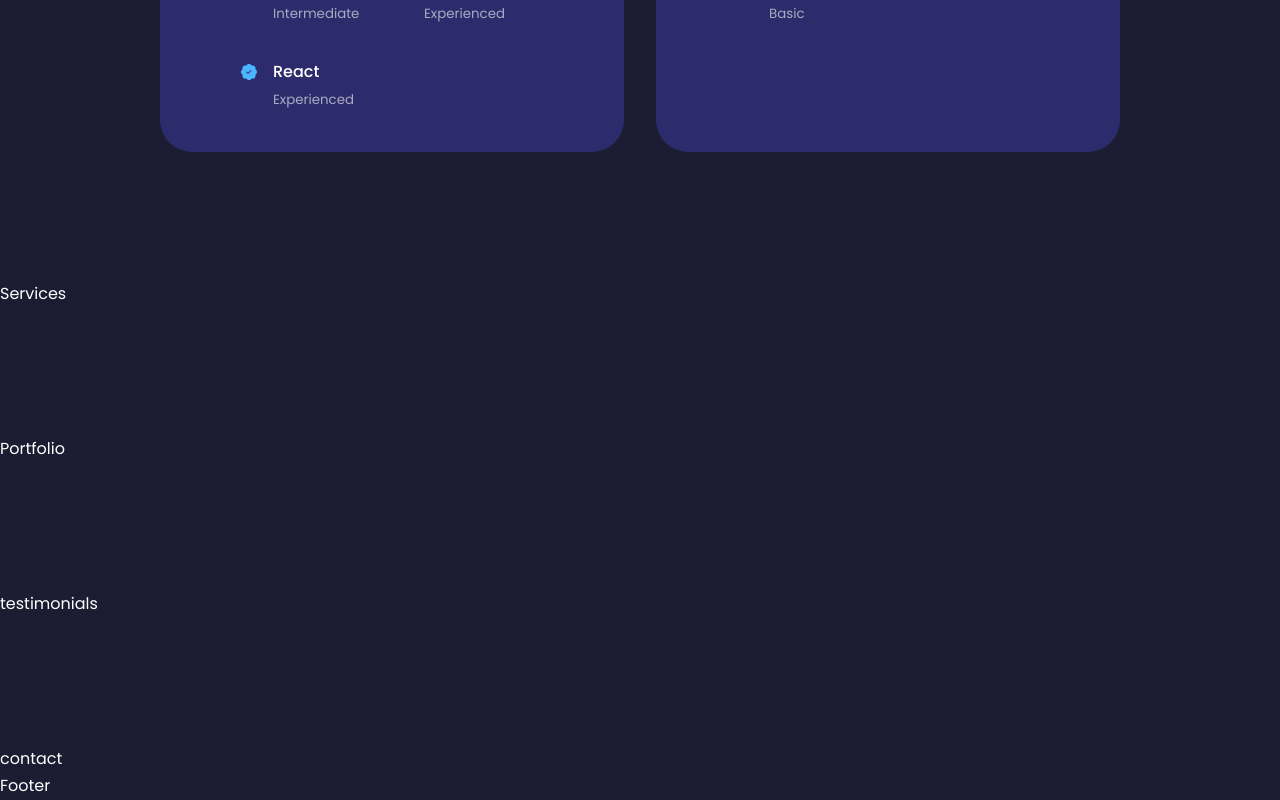
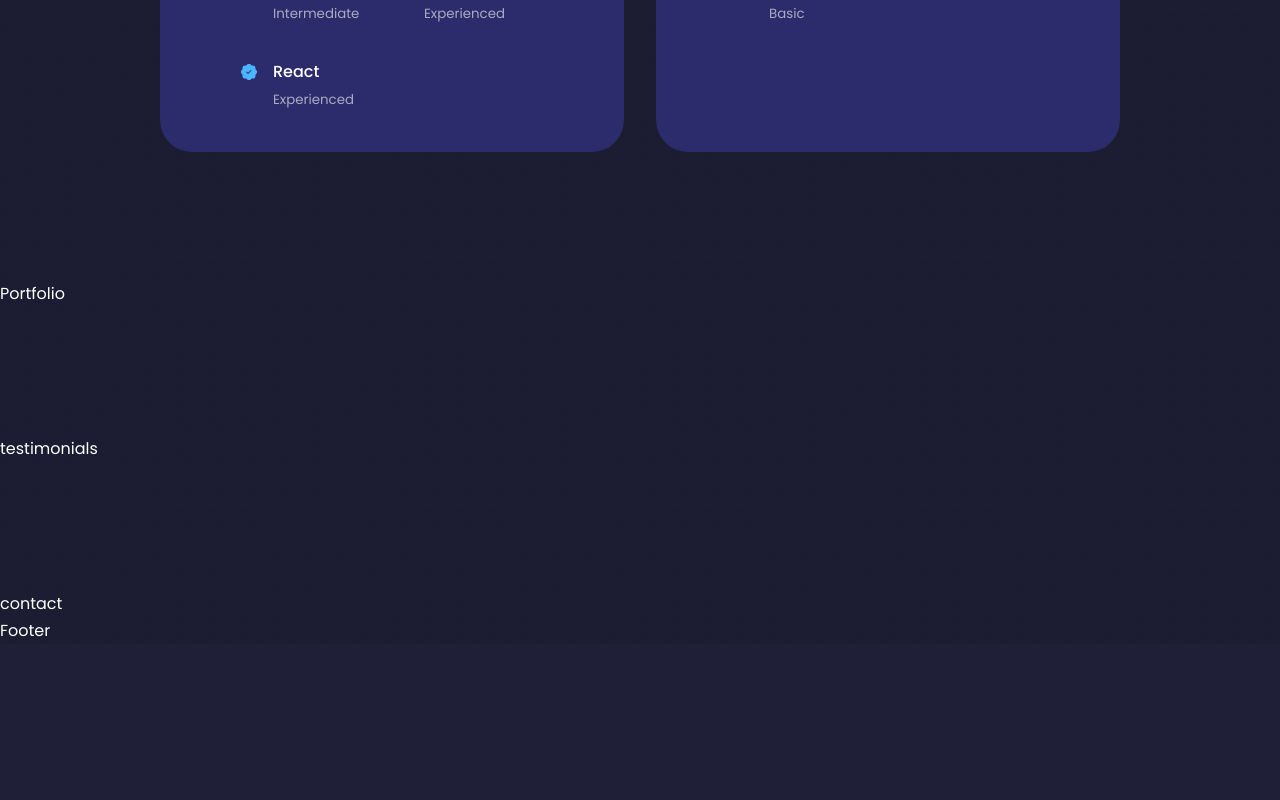
Before and after one commit to Creature-03/CC-dev-portfolio, a React (Create React App) app: page / in a window 1280 px wide. Shown: the part 1835-2635 px from the top of the page. After the commit the page ends 2479 px from the top, so only its background shows below. Built offline with nearby package versions, Linux system fonts and the light colour scheme.

Commit message:
removed services section

```diff
--- a/src/App.jsx
+++ b/src/App.jsx
@@ -3,7 +3,6 @@
 import Nav from './components/nav/Nav'
 import About from './components/about/About'
 import Experience from './components/experience/Experience'
-import Services from './components/services/Services'
 import Portfolio from './components/portfolio/Portfolio'
 import Testimonials from './components/testimonials/Testimonials'
 import Contact from './components/contact/Contact'
@@ -17,7 +16,6 @@
         <Nav />
         <About />
         <Experience />
-        <Services />
         <Portfolio />
         <Testimonials />
         <Contact />
--- a/src/components/services/Services.jsx
+++ /dev/null
@@ -1,10 +0,0 @@
-import React from 'react'
-import './services.css'
-
-const Services = () => {
-  return (
-    <section id='services'>Services</section>
-  )
-}
-
-export default Services
```
Also changed, not shown: src/components/services/services.css (deleted).
